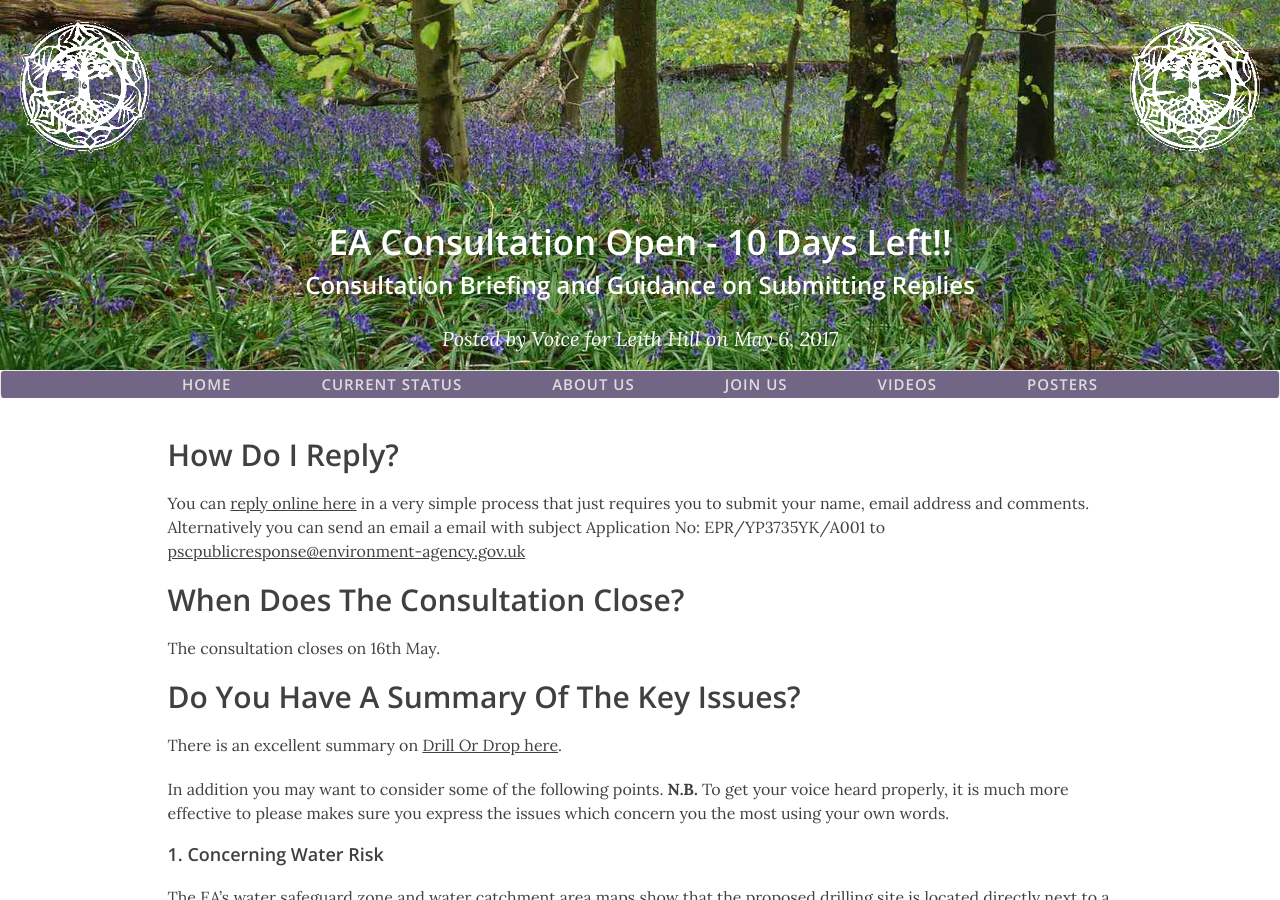
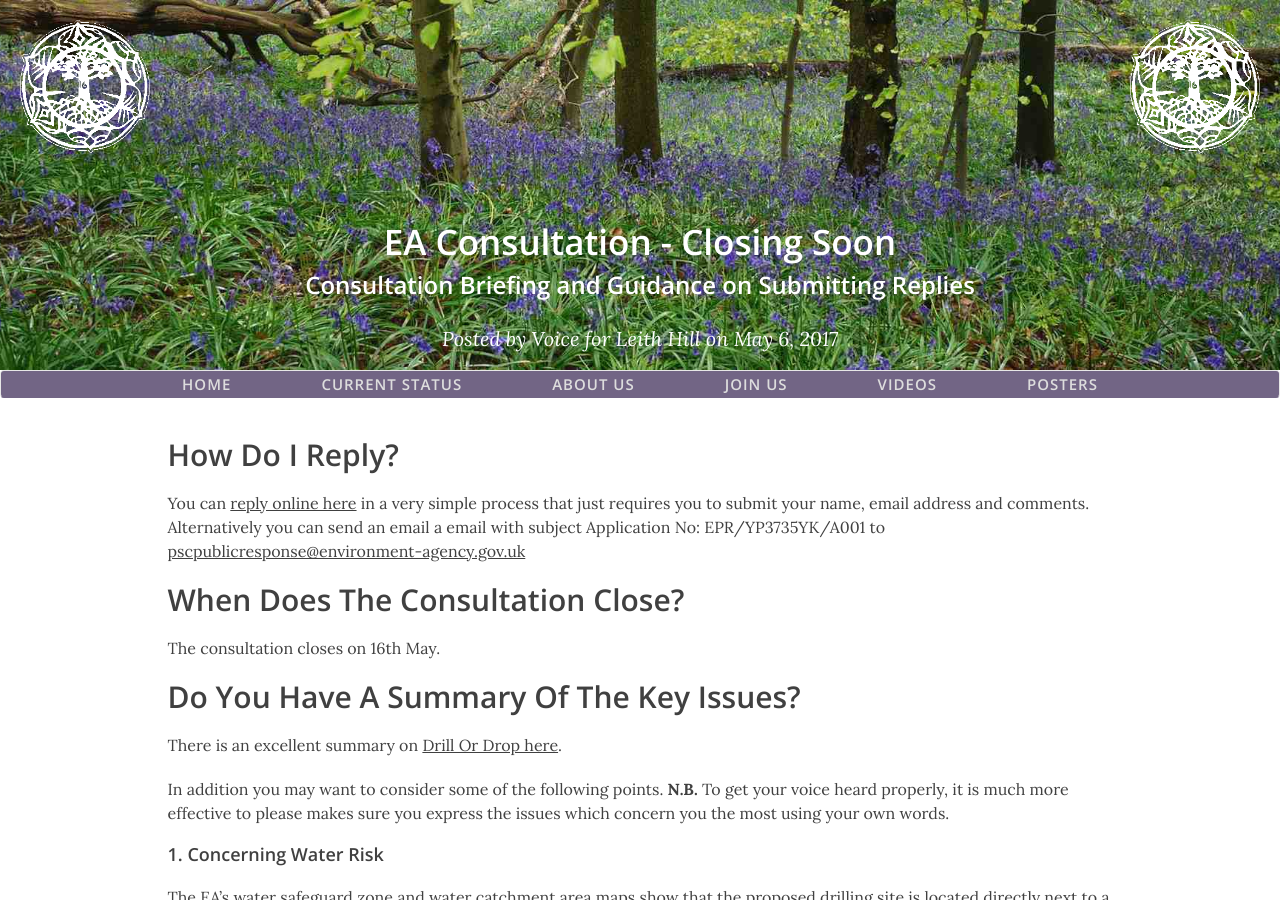
Before and after one commit to voiceforleithhill/v4lh-site-gen, a Jekyll site: the page built from _posts/2017-05-06-ea-consultation.markdown, in a window 1280 px wide and 900 px high. Built offline with Jekyll 4.4.1, drawn with Linux system fonts in a browser that asks for light colours; nearby versions of some CDN libraries.

Commit message:
Content edits

```diff
--- a/_posts/2017-05-06-ea-consultation.markdown
+++ b/_posts/2017-05-06-ea-consultation.markdown
@@ -1,6 +1,6 @@
 ---
 layout:     post
-title:      "EA Consultation Open - 10 Days Left!!"
+title:      "EA Consultation - Closing Soon"
 subtitle:   "Consultation Briefing and Guidance on Submitting Replies"
 date:       2017-05-06 21:12:04
 author:     "Voice for Leith Hill"
```
Also changed, not shown: 1 other file.
